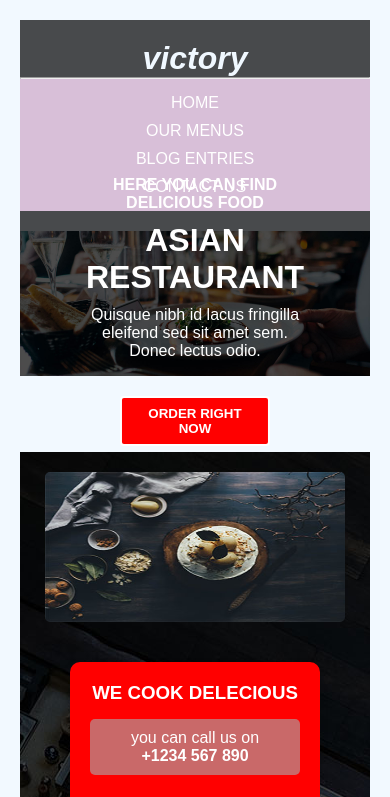
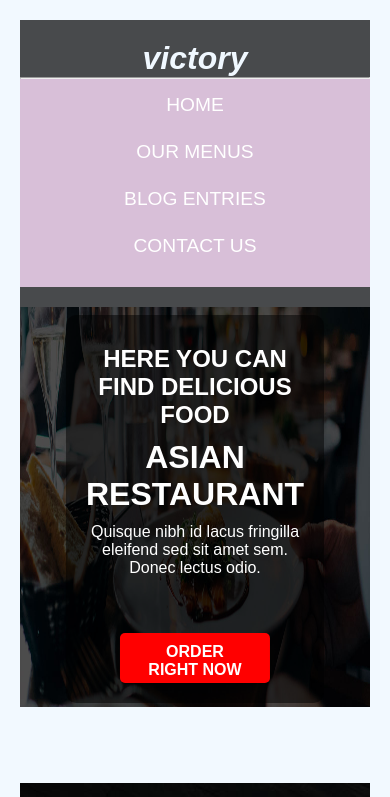
Before and after one commit to praveenknps1/RestaurantPage_-Html-Css-, a plain HTML site: page index.html in a window 390 px wide. Shown: the top 797 px of the page. Drawn offline with nearby package versions, Linux system fonts and the light colour scheme.

Commit message:
banner changes

```diff
--- a/index.html
+++ b/index.html
@@ -69,7 +69,7 @@
 
         .banner img {
             width: 100%;
-            height: auto;
+            height: 1000;
         }
 
         .banner-content {
@@ -217,7 +217,6 @@
                 align-items: center;
             }
         }
-
         @media (max-width: 480px) {
     .banner-content {
         padding: 20px;
@@ -232,8 +231,16 @@
     .reservation button {
         width: 90%;
     }
+
+    .nav p {
+        font-size: 1rem;
+        margin-bottom: 10px;
     }
 
+    .blog-card {
+        width: 100%; /* Full width on mobile */
+    }
+}
 
 * {
     margin: 0;
@@ -249,7 +256,7 @@
 
 /* 4 images */
 
-        .h1_1{
+.h1_1 {
     color: black;
 }
 
@@ -315,6 +322,56 @@
     font-weight: bold;
     margin-top: 10px;
 }
+
+.nav p {
+    font-size: 1.2rem;
+    margin-bottom: 15px;
+}
+
+.banner {
+    position: relative;
+    text-align: center;
+    color: white;
+}
+
+.banner img {
+    width: 100%;
+    height: 400px;
+}
+
+.banner-content {
+    position: absolute;
+    top: 50%;
+    left: 50%;
+    transform: translate(-50%, -50%);
+    background-color: rgba(0, 0, 0, 0.5);
+    padding: 20px;
+    border-radius: 10px;
+}
+
+.banner-content b {
+    display: block;
+    font-size: 1.5rem;
+    margin-bottom: 10px;
+}
+
+.banner-content p {
+    font-size: 1rem;
+    margin-bottom: 20px;
+}
+
+.banner-content button {
+    padding: 10px 20px;
+    font-size: 1rem;
+    background-color: red;
+    color: white;
+    border: none;
+    border-radius: 5px;
+    cursor: pointer;
+}
+
+
+
 
         /* Responsive Design */
         @media (max-width: 768px) {
@@ -559,7 +616,7 @@
 
     <!-- Banner -->
     <div class="banner">
-        <img src="./banner-bg.jpg" alt="Banner">
+        <img src="./banner-bg.jpg" alt="Banner" id="banimg">
         <div class="banner-content">
             <b>HERE YOU CAN FIND DELICIOUS FOOD</b>
             <b style="font-size: 2rem;">ASIAN RESTAURANT</b>
@@ -645,21 +702,21 @@
     <!-- Featured Food Section -->
     <div class="featured-food">
         <div class="featured-item">
-            <span class="price">$12.4</span>
+            <span class="price">₹12.4</span>
             <h3>Breakfast</h3>
             <img src="./breakfast_item.jpg" alt="Breakfast"></b><br><br>
             <b style="font-size: 130%;">kale chips art party</b><br><br>
             <p>dreamcatcher squid ennui cliche chichhars  nes echo small batch jean shorts heaxgon  street art knausgaard wolf</p>
         </div>
         <div class="featured-item">
-            <span class="price">$12.4</span>
+            <span class="price">₹12.4</span>
             <h3>Lunch</h3>
             <img src="./lunch_item.jpg" alt="Breakfast"></b><br><br>
             <b style="font-size: 130%;">taiyaki gastro tousled</b><br><br>
             <p>Kale chips art party. Dreamcatcher squid ennui cliche chicharrones echo small batch.</p>
         </div>
         <div class="featured-item">
-            <span class="price">$12.4</span>
+            <span class="price">₹12.4</span>
             <h3>Dinner</h3>
             <img src="./dinner_item.jpg" alt="Breakfast"></b><br><br>
             <b style="font-size: 130%;">batch squid jean shorts</b><br><br>
```
Lines whose indentation alone changed are shown as unchanged.
